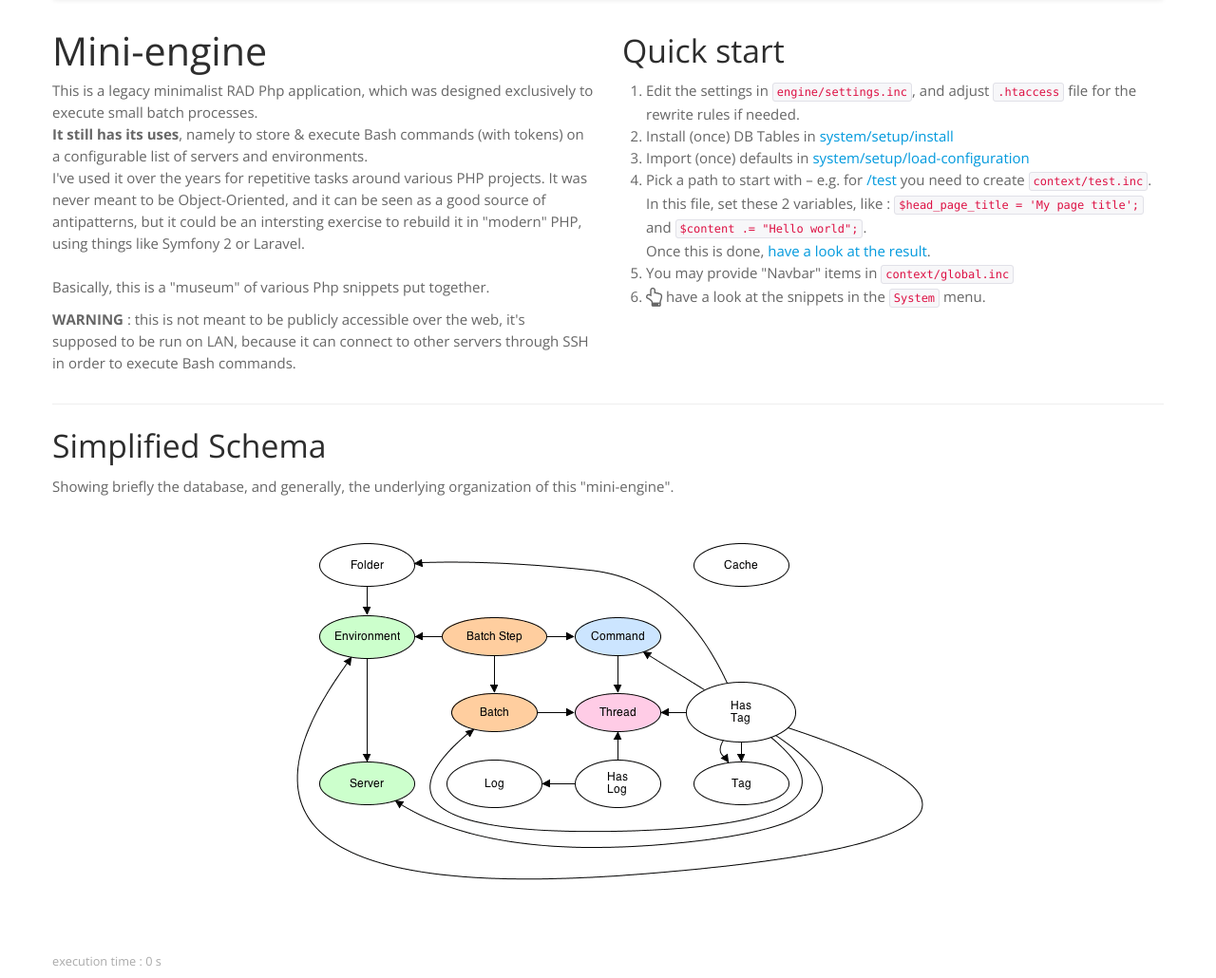
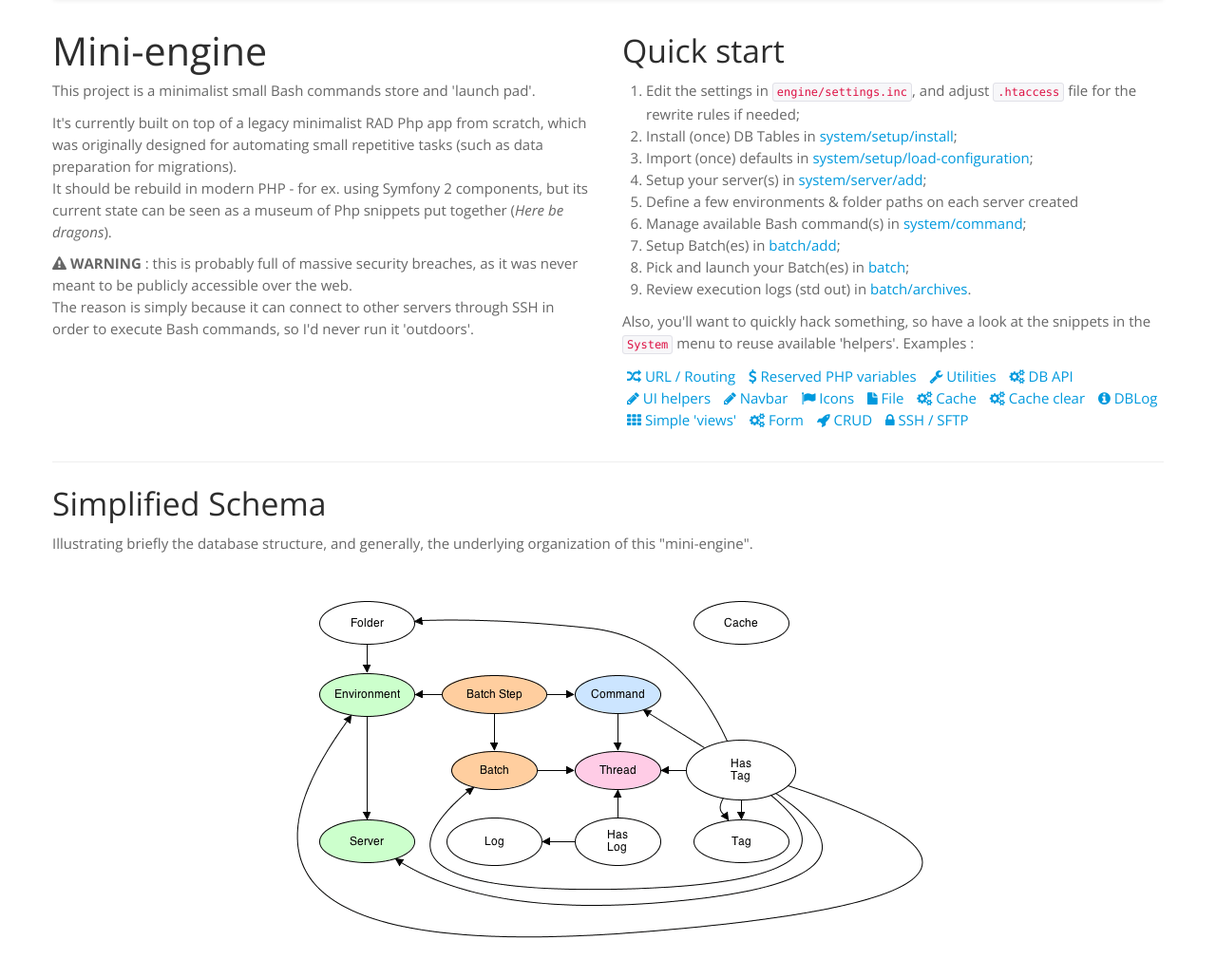
Before and after one commit to Paulmicha/mini-engine.bashpad, a PHP site: page /mini-engine/ in a window 1280 px wide. Shown: the part 55-1085 px from the top of the page at 95% size. Run offline with PHP 8.4, Linux system fonts and the light colour scheme; data that the repository does not hold is empty; some libraries are stand-ins or nearby versions.

Commit message:
Description update

```diff
--- a/theme/index.tpl.php
+++ b/theme/index.tpl.php
@@ -9,32 +9,58 @@
     array(
 
         "<h1>$head_page_title</h1>
-<p>This is a legacy minimalist RAD Php application,
-which was designed exclusively to execute small batch processes.<br>
-<strong>It still has its uses</strong>, namely to store & execute Bash commands (with tokens)
-on a configurable list of servers and environments.<br>
-I've used it over the years for repetitive tasks around various PHP projects.
-It was never meant to be Object-Oriented, and it can be seen as a good source of antipatterns,
-but it could be an intersting exercise to rebuild it in \"modern\" PHP, using things like Symfony 2 or Laravel.<br><br>
-Basically, this is a \"museum\" of various Php snippets put together.</p>
-<p><strong>WARNING</strong> : this is not meant to be publicly accessible over the web, it's supposed to be run on LAN,
-because it can connect to other servers through SSH in order to execute Bash commands.</p>",
+<p>This project is a minimalist small Bash commands store and 'launch pad'.</p>
+<p>It's currently built on top of a legacy minimalist RAD Php app from scratch,
+which was originally designed for automating small repetitive tasks (such as data preparation for migrations).<br>
+It should be rebuild in modern PHP - for ex. using Symfony 2 components, but its current state can be seen as a museum of Php snippets put together (<em>Here be dragons</em>).</p>
+<p><strong><i class='icon-warning-sign'></i> WARNING</strong> : this is probably full of massive security breaches, as it was never meant to be publicly accessible over the web.<br>
+The reason is simply because it can connect to other servers through SSH in order to execute Bash commands, so I'd never run it 'outdoors'.</p>",
 
         "<h2>Quick start</h2>
 <ol>
-    <li>Edit the settings in <code>engine/settings.inc</code>, and adjust <code>.htaccess</code> file for the rewrite rules if needed.</li>
-    <li>Install (once) DB Tables in ". l( 'system/setup/install', 'system/setup/install' ) ."</li>
-    <li>Import (once) defaults in ". l( 'system/setup/load-configuration', 'system/setup/load-configuration' ) ."</li>
+    <li>Edit the settings in <code>engine/settings.inc</code>, and adjust <code>.htaccess</code> file for the rewrite rules if needed;</li>
+    <li>Install (once) DB Tables in ". l( 'system/setup/install', 'system/setup/install' ) .";</li>
+    <li>Import (once) defaults in ". l( 'system/setup/load-configuration', 'system/setup/load-configuration' ) .";</li>
+    <li>Setup your server(s) in ". l( 'system/server/add', 'system/server/add' ) .";</li>
+    <li>Define a few environments &amp; folder paths on each server created</li>
+    <li>Manage available Bash command(s) in ". l( 'system/command', 'system/command' ) .";</li>
+    <li>Setup Batch(es) in ". l( 'batch/add', 'batch/add' ) .";</li>
+    <li>Pick and launch your Batch(es) in ". l( 'batch', 'batch' ) .";</li>
+    <li>Review execution logs (std out) in ". l( 'batch/archives', 'batch/archives' ) .".</li>
+</ol>
+<p>Also, you'll want to quickly hack something, so have a look at the snippets in the <code>System</code> menu to reuse available 'helpers'.
+Examples :</p>
+<ul class='inline'>
+    ". menu_item( "URL / Routing", "system/test/routing", '<i class="icon-random"></i>' ) ."
+    ". menu_item( "Reserved PHP variables", "system/test/globals", '<i class="icon-usd"></i>' ) ."
+    ". menu_item( "Utilities", "system/test/utilities", '<i class="icon-wrench"></i>' ) ."
+    ". menu_item( "DB API", "system/test/db", '<i class="icon-cogs"></i>' ) ."
+    ". menu_item( "UI helpers", "system/test/theming", '<i class="icon-pencil"></i>' ) ."
+    ". menu_item( "Navbar", "system/test/navbar", '<i class="icon-pencil"></i>' ) ."
+    ". menu_item( "Icons", "system/test/icons", '<i class="icon-flag"></i>' ) ."
+    ". menu_item( "File", "system/test/file", '<i class="icon-file"></i>' ) ."
+    ". menu_item( "Cache", "system/test/cache", '<i class="icon-cogs"></i>' ) ."
+    ". menu_item( "Cache clear", "system/test/cache-clear", '<i class="icon-cogs"></i>' ) ."
+    ". menu_item( "DBLog", "system/test/dblog", '<i class="icon-info-sign"></i>' ) ."
+    ". menu_item( "Simple 'views'", "system/test/simple-views", '<i class="icon-th"></i>' ) ."
+    ". menu_item( "Form", "system/test/forms", '<i class="icon-cogs"></i>' ) ."
+    ". menu_item( "CRUD", "system/test/crud", '<i class="icon-rocket"></i>' ) ."
+    ". menu_item( "SSH / SFTP", "system/test/phpseclib", '<i class="icon-lock"></i>' ) ."
+</ul>
+<!--
+<ul>
+    <li><i class=\"icon-hand-up icon-large\"></i> have a look at the snippets in the <code>System</code> menu to reuse available 'helpers'.</li>
     <li>Pick a path to start with &ndash; e.g. for ". l( "/test", "test" ) ." you need to create <code>context/test.inc</code>.<br>In this file, set these 2 variables, like : <code>\$head_page_title = 'My page title';</code> and <code>\$content .= \"Hello world\";</code>.<br>
         Once this is done, ". l( "have a look at the result", 'test' ) .".</li>
     <li>You may provide \"Navbar\" items in <code>context/global.inc</code></li>
-    <li><i class=\"icon-hand-up icon-large\"></i> have a look at the snippets in the <code>System</code> menu.</li>
-</ol>"
+</ul>
+-->
+"
     ),
 ));
 
 ?>
 <hr>
 <h2>Simplified Schema</h2>
-<p>Showing briefly the database, and generally, the underlying organization of this "mini-engine".</p>
+<p>Illustrating briefly the database structure, and generally, the underlying organization of this "mini-engine".</p>
 <div style="text-align:center"><img src="<?php print $base_path; ?>theme/img/mini-engine-schema-v07.png" alt="schéma des entités telles qu'attendues par Drupal" /></div>
```
Also changed, not shown: context/system/test/crud.inc (+1 -1 lines), README.txt.
